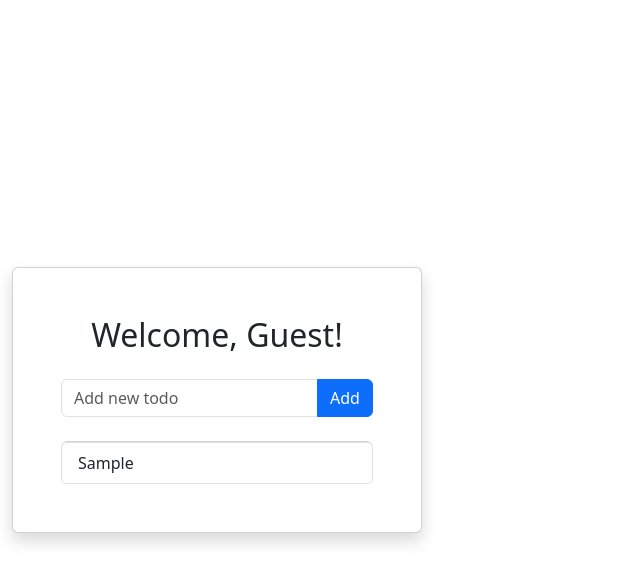
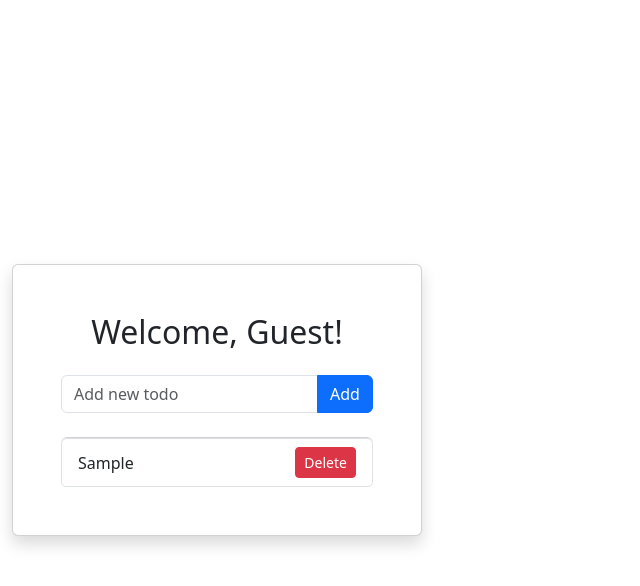
Before and after one commit to Dhakeswor17/my-todo, a React (Vite) app: page /Todo in a window 1280 px wide. Both pictures are taken after typing "Sample" into the empty fields and a click on the button "Add". Shown: the top 586 px of the page, without its empty margins (0-640 px from the left). Built offline with nearby package versions, Linux system fonts and the light colour scheme.

Commit message:
making the delete components for delete the unnecessories todo list

```diff
--- /dev/null
+++ b/src/components/Delete.tsx
@@ -0,0 +1,18 @@
+import React from 'react'
+
+type DeleteProps = {
+  onDelete: () => void
+}
+
+const Delete: React.FC<DeleteProps> = ({ onDelete }) => {
+  return (
+    <button
+      className="btn btn-danger btn-sm"
+      onClick={onDelete}
+    >
+      Delete
+    </button>
+  )
+}
+
+export default Delete
--- a/src/components/Todo.tsx
+++ b/src/components/Todo.tsx
@@ -1,9 +1,11 @@
 import { useState, useEffect } from 'react'
+import Delete from './Delete' // Import the Delete component
 
 const Todo = () => {
   const [todos, setTodos] = useState<string[]>([])
   const user = localStorage.getItem('todoUser')
 
+  // Load saved todos from localStorage (if registered)
   useEffect(() => {
     if (user) {
       const savedTodos = JSON.parse(localStorage.getItem(`${user}_todos`) || '[]')
@@ -11,23 +13,46 @@ const Todo = () => {
     }
   }, [user])
 
+  // Add a new todo
   const addTodo = (newTodo: string) => {
     const updatedTodos = [...todos, newTodo]
     setTodos(updatedTodos)
+    saveTodos(updatedTodos)
+  }
+
+  // Save todos to localStorage (for registered users only)
+  const saveTodos = (updatedTodos: string[]) => {
     if (user) {
       localStorage.setItem(`${user}_todos`, JSON.stringify(updatedTodos))
     }
+  }
+
+  // Delete handler passed to Delete component
+  const handleDelete = (index: number) => {
+    const updatedTodos = todos.filter((_, i) => i !== index)
+    setTodos(updatedTodos)
+    saveTodos(updatedTodos)
   }
 
   return (
     <div className="container d-flex justify-content-center align-items-center vh-100">
       <div className="card shadow p-5 text-center" style={{ width: '100%', maxWidth: '500px' }}>
         <h2 className="mb-4">Welcome, {user ? user : 'Guest'}!</h2>
+
         <TodoInput addTodo={addTodo} />
+
+        {/* Todo List */}
         <ul className="list-group mt-4">
-          {todos.map((todo, index) => (
-            <li key={index} className="list-group-item text-start">{todo}</li>
-          ))}
+          {todos.length > 0 ? (
+            todos.map((todo, index) => (
+              <li key={index} className="list-group-item d-flex justify-content-between align-items-center">
+                {todo}
+                <Delete onDelete={() => handleDelete(index)} />
+              </li>
+            ))
+          ) : (
+            <li className="list-group-item text-muted">No todos yet. Add one!</li>
+          )}
         </ul>
       </div>
     </div>
```
